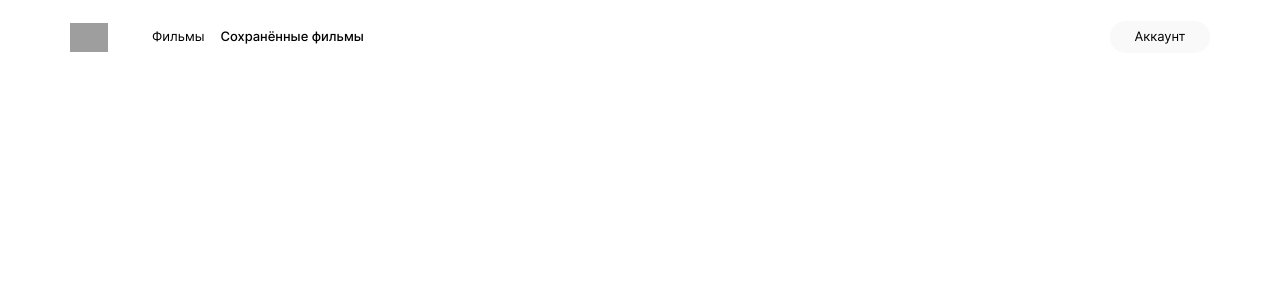
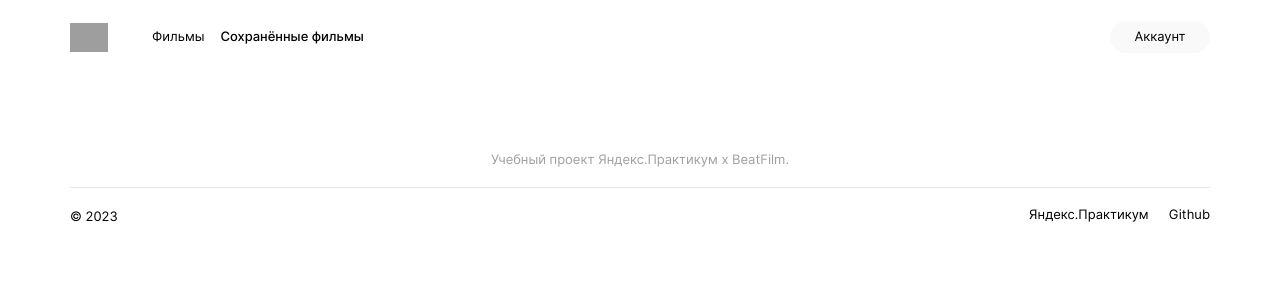
Before and after one commit to yryryk/movies-explorer-frontend, a React (Create React App) app: page /saved-movies in a window 1280 px wide. Shown: the top 300 px of the page. Built offline with nearby package versions, Linux system fonts and the light colour scheme; grey boxes are pictures that could not be loaded.

Commit message:
feat: добавить секцию Footer

```diff
--- a/src/components/App/App.jsx
+++ b/src/components/App/App.jsx
@@ -8,17 +8,16 @@ import Register from '../Register/Register';
 import Profile from '../Profile/Profile';
 import AuthorizedUserHeader from '../Header/AuthorizedUserHeader/AuthorizedUserHeader';
 import UnauthorizedUserHeader from '../Header/UnauthorizedUserHeader/UnauthorizedUserHeader';
+import Footer from '../Footer/Footer';
 
 function App() {
   return (
     <>
       <Routes>
         <Route path="/" element={<Header />}>
-
           <Route index element={<UnauthorizedUserHeader />} />
 
           {["movies", "saved-movies", "profile"].map((somePath, i) => (<Route path={somePath} key={i} element={<AuthorizedUserHeader />} />))}
-
         </Route>
 
       </Routes>
@@ -31,6 +30,10 @@ function App() {
         <Route path="/signin" element={<Login />}/>
         <Route path="/signup" element={<Register />}/>
       </Routes>
+
+      <Routes>
+        {["/", "movies", "saved-movies", "profile"].map((item, i) => (<Route path={item} key={i} element={<Footer />} />))}
+      </Routes>
     </>
   );
 }
--- a/src/components/Footer/Footer.css
+++ b/src/components/Footer/Footer.css
@@ -0,0 +1,43 @@
+.footer {
+  padding: 77px 70px 20px;
+}
+
+.footer__description {
+  margin: 0;
+  border-bottom: 1px solid #E8E8E8;
+  font-weight: 400;
+  font-size: 13px;
+  line-height: 1.23;
+  text-align: center;
+  color: #A0A0A0;
+  padding-bottom: 20px;
+}
+
+.footer__container {
+  display: flex;
+  justify-content: space-between;
+  margin-top: 16.5px;
+}
+
+.footer__copyright {
+  font-weight: 400;
+  font-size: 13px;
+  line-height: 1.23;
+  margin-top: 3.5px;
+}
+
+.footer__menu {
+  list-style: none;
+  display: flex;
+  gap: 20px;
+  margin: 0;
+  padding: 0;
+}
+
+.footer__link {
+  text-decoration: none;
+  color: #000;
+  font-weight: 400;
+  font-size: 13px;
+  line-height: 1.23;
+}
--- a/src/components/Footer/Footer.jsx
+++ b/src/components/Footer/Footer.jsx
@@ -3,6 +3,16 @@ import './Footer.css';
 function Footer() {
   return (
     <div className="footer">
+      <p className="footer__description">Учебный проект Яндекс.Практикум х BeatFilm.</p>
+      <div className="footer__container">
+        <span className="footer__copyright">&copy; {(new Date()).getFullYear()}</span>
+        <nav>
+          <ul class="footer__menu">
+            <li><a href="https://practicum.yandex.ru/" target="_blank" rel="noreferrer" className="footer__link">Яндекс.Практикум</a></li>
+            <li><a href="https://github.com/" target="_blank" rel="noreferrer" className="footer__link">Github</a></li>
+          </ul>
+        </nav>
+      </div>
     </div>
   );
 }
--- a/src/components/Header/AuthorizedUserHeader/AuthorizedUserHeader.jsx
+++ b/src/components/Header/AuthorizedUserHeader/AuthorizedUserHeader.jsx
@@ -3,13 +3,13 @@ import { NavLink } from 'react-router-dom';
 
 function AuthorizedUserHeader() {
   return (
-    <div className="header-autorized">
+    <nav className="header-autorized">
       <div>
         <NavLink to="/movies" className= {({isActive}) => `${isActive ? "header-autorized__link header-autorized__link_active" : "header-autorized__link"}`}>Фильмы</NavLink>
         <NavLink to="/saved-movies" className= {({isActive}) => `${isActive ? "header-autorized__link header-autorized__link_active" : "header-autorized__link"}`}>Сохранённые фильмы</NavLink>
       </div>
       <NavLink to="/profile" className= {({isActive}) => `${isActive ? "header-autorized__button-link header-autorized__link_active" : "header-autorized__button-link"}`}>Аккаунт</NavLink>
-    </div>
+    </nav>
   );
 }
 
--- a/src/components/Header/UnauthorizedUserHeader/UnauthorizedUserHeader.jsx
+++ b/src/components/Header/UnauthorizedUserHeader/UnauthorizedUserHeader.jsx
@@ -3,14 +3,14 @@ import { Link } from 'react-router-dom';
 
 function UnauthorizedUserHeader() {
   return (
-  <div className="header-unautorized">
+  <nav className="header-unautorized">
     <Link to="/signup" className="header-unautorized__link_transparent">
       Регистрация
     </Link>
     <Link to="/signin" className="header-unautorized__link_black">
       Войти
     </Link>
-  </div>
+  </nav>
   );
 }
 
--- a/src/components/Main/AboutMe/AboutMe.css
+++ b/src/components/Main/AboutMe/AboutMe.css
@@ -1,5 +1,5 @@
 .about-me {
-  padding: 110px 70px 0;
+  padding: 111px 70px 0;
 }
 
 .about-me__container {
--- a/src/components/Main/AboutMe/AboutMe.jsx
+++ b/src/components/Main/AboutMe/AboutMe.jsx
@@ -4,7 +4,7 @@ import Picture from '../../../images/pic__COLOR_pic.png';
 
 function AboutMe() {
   return (
-    <section className="about-me">
+    <section className="about-me" id="me">
       <Headline title="Студент"/>
       <div className="about-me__container">
         <div className="about-me__info">
--- a/src/components/Main/AboutProject/AboutProject.jsx
+++ b/src/components/Main/AboutProject/AboutProject.jsx
@@ -3,7 +3,7 @@ import Headline from '../../Headline/Headline';
 
 function AboutProject() {
   return (
-    <section className="about-project">
+    <section className="about-project" id="about">
       <Headline title="О проекте"/>
       <div className="about-project__data">
         <div>
--- a/src/components/Main/NavTab/NavTab.jsx
+++ b/src/components/Main/NavTab/NavTab.jsx
@@ -1,19 +1,12 @@
 import './NavTab.css';
-import { Link } from 'react-router-dom';
 
 function NavTab() {
   return (
-    <div className="nav-tab">
-    <Link to="/signin" className="nav-tab__link">
-      О проекте
-    </Link>
-    <Link to="/signin" className="nav-tab__link">
-      Технологии
-    </Link>
-    <Link to="/signin" className="nav-tab__link">
-      Студент
-    </Link>
-    </div>
+    <nav className="nav-tab">
+      <a href="#about" className="nav-tab__link">О проекте</a>
+      <a href="#techs" className="nav-tab__link">Технологии</a>
+      <a href="#me" className="nav-tab__link">Студент</a>
+    </nav>
   );
 }
 
--- a/src/components/Main/Portfolio/Portfolio.css
+++ b/src/components/Main/Portfolio/Portfolio.css
@@ -1,5 +1,5 @@
 .portfolio {
-  padding: 100px 70px 125px;
+  padding: 100px 70px 94px;
 }
 
 .portfoljo__title {
@@ -13,7 +13,7 @@
 .portfoljo__list {
   list-style: none;
   padding: 0;
-  margin-top: 30px;
+  margin-top: 32px;
 }
 
 .portfoljo__list-link {
@@ -30,7 +30,7 @@
 }
 
 .portfoljo__list-item:not(:last-child) {
-  border-bottom: 1px solid black;
+  border-bottom: 1px solid #E8E8E8;
 }
 
 .portfoljo__list-arrow {
@@ -40,5 +40,5 @@
   background-size: cover;
   background-position: center;
   background-repeat: no-repeat;
-  margin: 6px 6px 0 0;
+  margin: 4px 6px 0 0;
 }
--- a/src/components/Main/Techs/Techs.jsx
+++ b/src/components/Main/Techs/Techs.jsx
@@ -3,7 +3,7 @@ import Headline from '../../Headline/Headline';
 
 function Techs() {
   return (
-    <section className="techs">
+    <section className="techs" id="techs">
       <Headline title="Технологии"/>
       <h3 className="techs__about-title">7 технологий</h3>
       <p className="techs__about-paragraph">На курсе веб-разработки мы освоили технологии, которые применили в дипломном проекте.</p>
```
